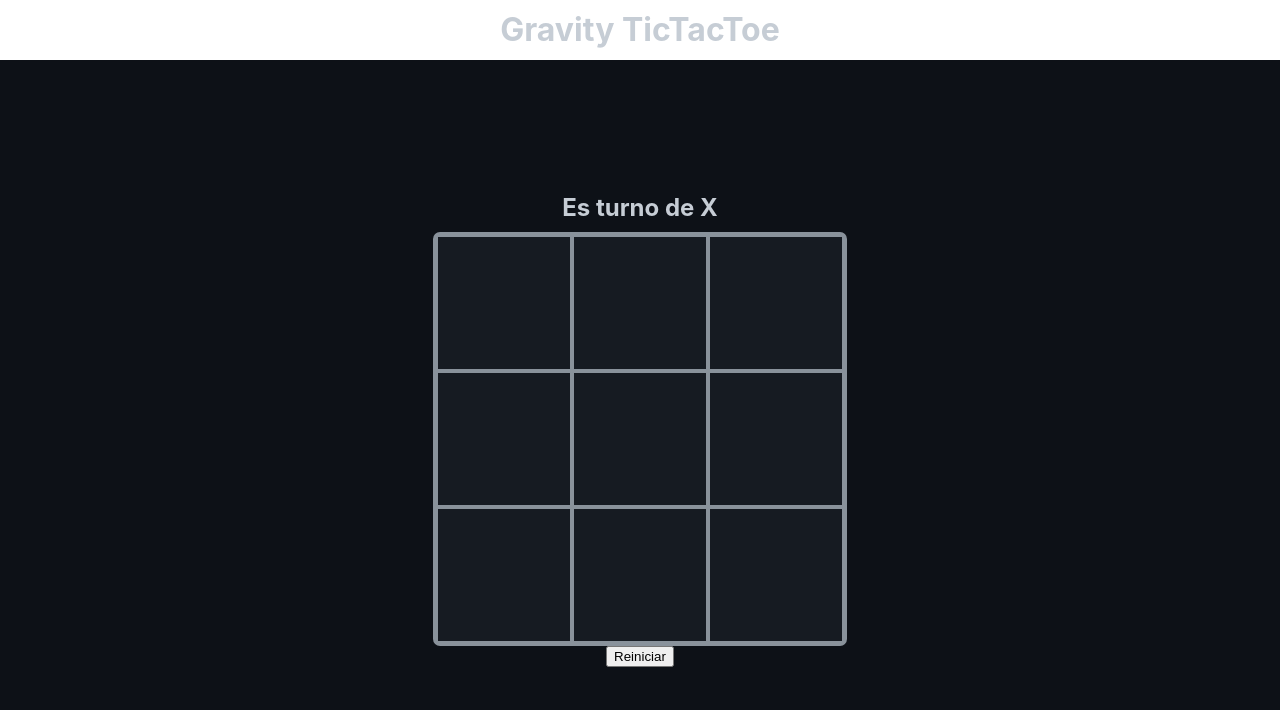
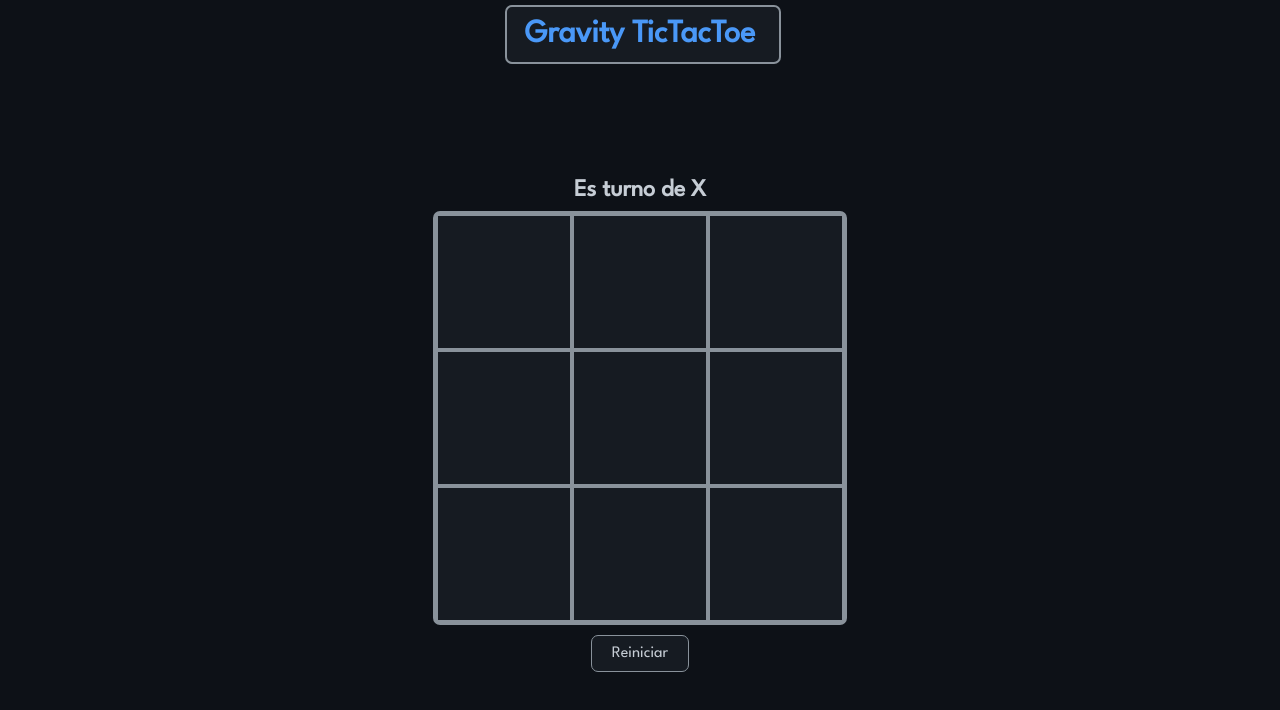
Before and after one commit to FerRomMu/React-gravityTicTacToe, a React (Create React App) app: page / in a window 1280 px wide. Shown: the top 710 px of the page. Built offline with nearby package versions, Linux system fonts and the light colour scheme.

Commit message:
Add style for button and title.

```diff
--- a/src/App.css
+++ b/src/App.css
@@ -1,16 +1,37 @@
+@import url('https://fonts.googleapis.com/css2?family=League+Spartan&display=swap');
+
 * {
   margin: 0;
   box-sizing: content-box;
+  font-family: 'League Spartan', sans-serif;
 }
 
 .header {
   height: 40px;
   padding: 10px;
+  background-color: #0d1117;
 }
 
 .title {
-  color: #c6cdd5;
+  margin-top: 10px;
+  color: #4A98F7;
   text-align: center;
+  position: relative;
+  z-index: 2;
+}
+
+.title::before {
+  content: " ";
+  width: 272px;
+  height: 55px;
+  top: -15px;
+  transform: translate(-20px,0);
+  background-color: #161b22;
+  border: 2px solid #89929b;
+  border-radius: 7px;
+  display: inline-block;
+  position: absolute;
+  z-index: -1;
 }
 
 main {
@@ -53,3 +74,20 @@ main {
   color: #c6cdd5;
   margin-bottom: 10px;
 }
+
+.reset-btn {
+  font-size: 1em;
+  background-color: #161b22;
+  color: #c6cdd5;
+  outline: none;
+  border: 1px solid #89929b;
+  border-radius: 7px;
+  padding: 10px 20px;
+  margin: 10px;
+  transition: 0.6s ease;
+}
+
+.reset-btn:hover {
+  color: #4A98F7;
+  border-color: #4A98F7;
+}
--- a/src/App.js
+++ b/src/App.js
@@ -135,7 +135,7 @@ function App() {
         </h2>
         { drawBoard() }
         { winner ? winnerMessage() : null }
-        <button onClick={() => reset()}>Reiniciar</button>
+        <button className='reset-btn' onClick={() => reset()}>Reiniciar</button>
       </main>
     </>
   );
--- a/src/index.css
+++ /dev/null
@@ -1,13 +0,0 @@
-body {
-  margin: 0;
-  font-family: -apple-system, BlinkMacSystemFont, 'Segoe UI', 'Roboto', 'Oxygen',
-    'Ubuntu', 'Cantarell', 'Fira Sans', 'Droid Sans', 'Helvetica Neue',
-    sans-serif;
-  -webkit-font-smoothing: antialiased;
-  -moz-osx-font-smoothing: grayscale;
-}
-
-code {
-  font-family: source-code-pro, Menlo, Monaco, Consolas, 'Courier New',
-    monospace;
-}
--- a/src/index.js
+++ b/src/index.js
@@ -1,6 +1,5 @@
 import React from 'react';
 import ReactDOM from 'react-dom/client';
-import './index.css';
 import App from './App';
 
 const root = ReactDOM.createRoot(document.getElementById('root'));
```
